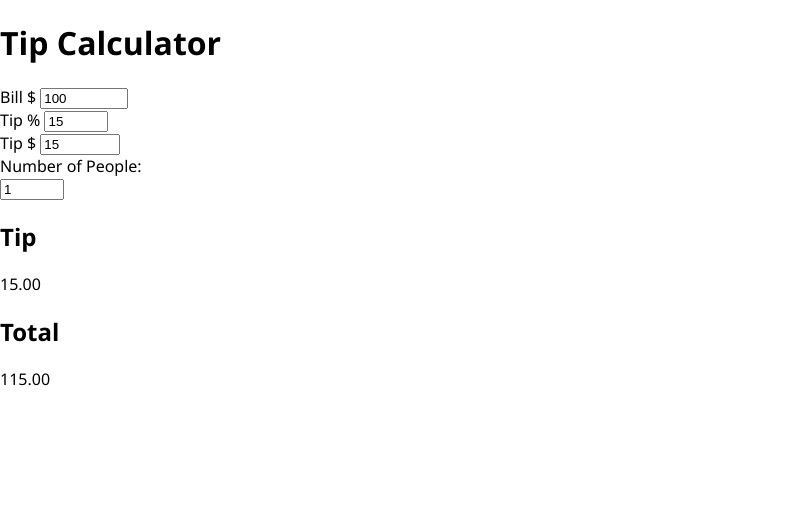
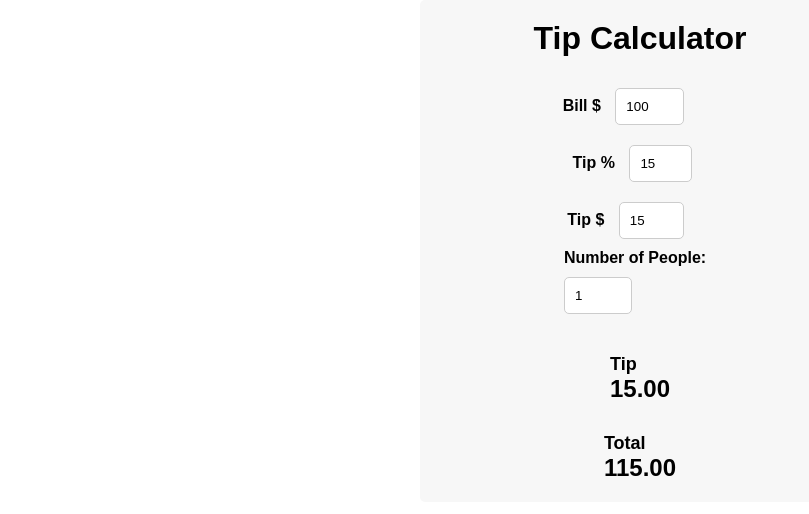
Before and after one commit to mcdott/tip-calculator-lab, a React (Create React App) app: page / in a window 1280 px wide. Shown: the top 514 px of the page, without its empty margins (0-809 px from the left). Built offline with nearby package versions, Linux system fonts and the light colour scheme.

Commit message:
Added some basic styles

```diff
--- a/src/components/Calculator.css
+++ b/src/components/Calculator.css
@@ -1,3 +1,60 @@
 .Calculator {
   font-family: "Segoe UI", Tahoma, Geneva, Verdana, sans-serif;
 }
+.Calculator {
+  width: 400px;
+  margin: 0 auto;
+  font-family: Arial, sans-serif;
+  background-color: #f7f7f7;
+  padding: 20px;
+  border-radius: 5px;
+}
+
+h1 {
+  text-align: center;
+  margin-top: 0;
+}
+
+form {
+  display: flex;
+  flex-direction: column;
+  align-items: center;
+}
+
+input[type="number"] {
+  width: 30%;
+  padding: 10px;
+  margin: 10px 0;
+  border-radius: 5px;
+  border: 1px solid #ccc;
+}
+
+label {
+  font-size: 16px;
+  font-weight: bold;
+  margin-right: 10px;
+}
+
+.tip-per-person,
+.total-per-person {
+  margin-top: 30px;
+}
+
+.tip-per-person h2,
+.total-per-person h2 {
+  font-size: 18px;
+  margin: 0;
+}
+
+.tip-per-person h3,
+.total-per-person h3 {
+  font-size: 14px;
+  margin: 0;
+}
+
+.tip-per-person p,
+.total-per-person p {
+  font-size: 24px;
+  margin: 0;
+  font-weight: bold;
+}
```
